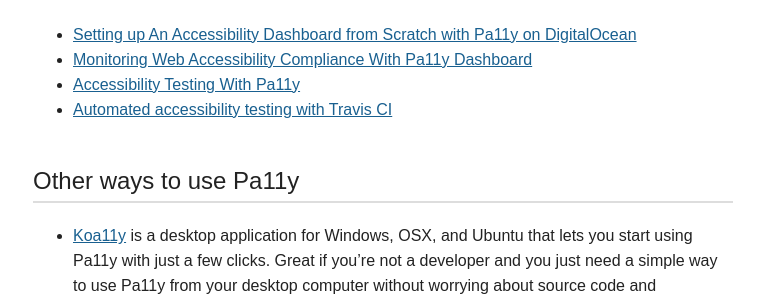
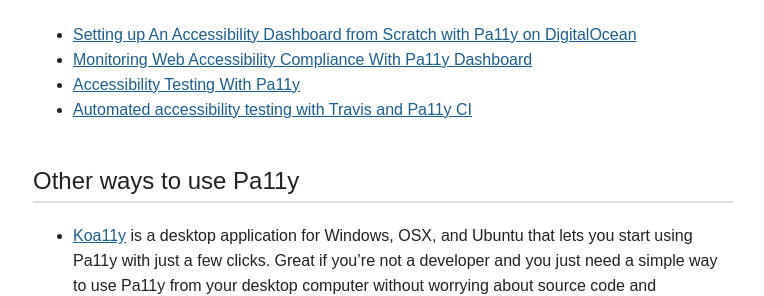
Before and after one commit to pa11y/pa11y.github.io, a Jekyll site: the page built from pages/home.md, in a window 1280 px wide. Shown: the part 970-1266 px from the top of the page, without its empty margins (257-1021 px from the left). Built offline with Jekyll 4.4.1, drawn with Linux system fonts in a browser that asks for light colours.

Commit message:
add pa11y to title

```diff
--- a/pages/home.md
+++ b/pages/home.md
@@ -31,7 +31,7 @@ Here are some useful articles written by Pa11y users and contributors:
   - [Setting up An Accessibility Dashboard from Scratch with Pa11y on DigitalOcean](https://una.im/pa11y-dash/)
   - [Monitoring Web Accessibility Compliance With Pa11y Dashboard](https://www.lullabot.com/articles/monitoring-web-accessibility-compliance-with-pa11y-dashboard)
   - [Accessibility Testing With Pa11y](http://cruft.io/posts/accessibility-testing-with-pa11y/)
-  - [Automated accessibility testing with Travis CI](http://cruft.io/posts/automated-accessibility-testing-node-travis-ci-pa11y/)
+  - [Automated accessibility testing with Travis and Pa11y CI](http://cruft.io/posts/automated-accessibility-testing-node-travis-ci-pa11y/)
 
 
 ## Other ways to use Pa11y
```
